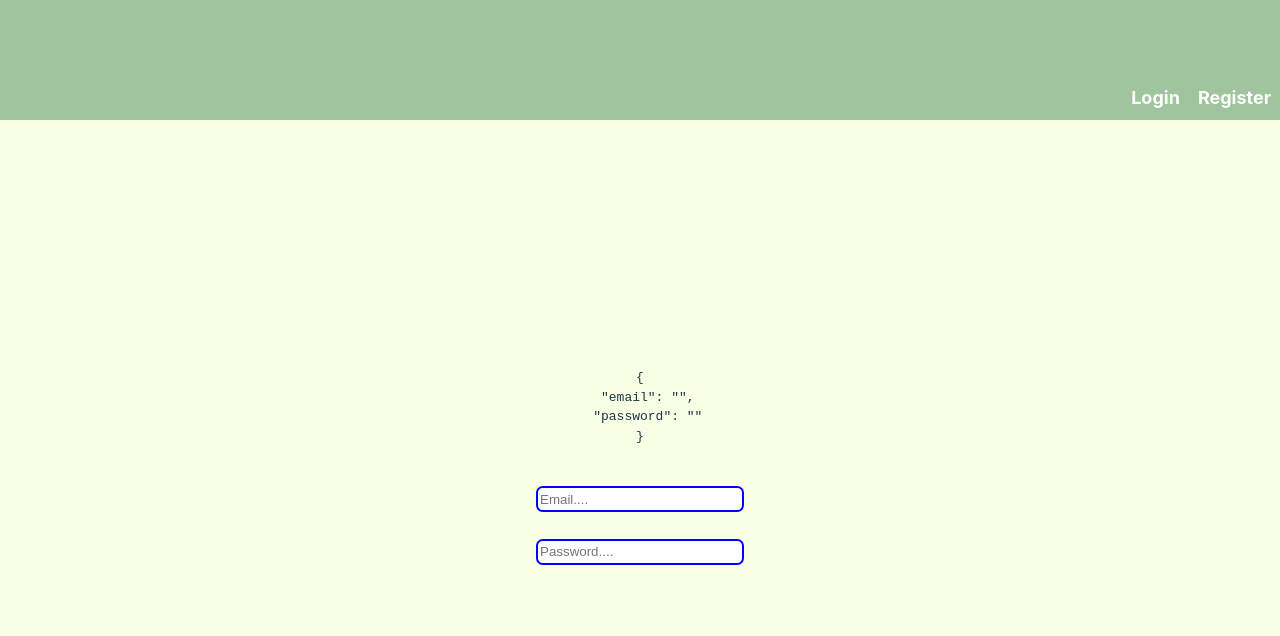
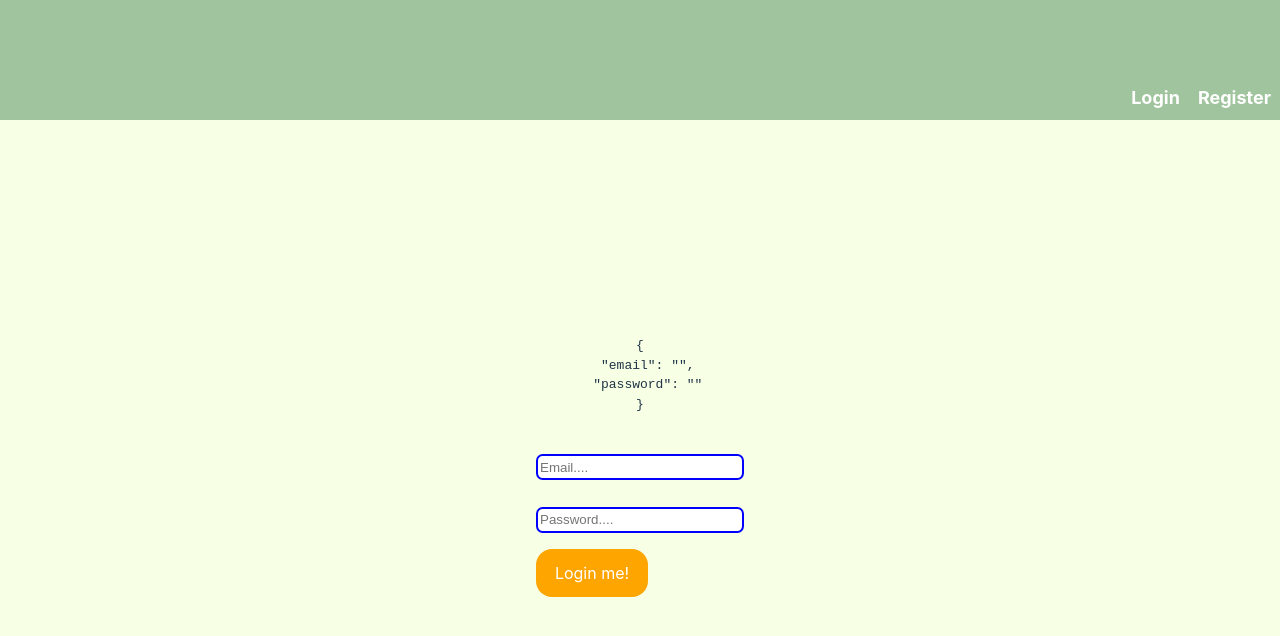
Before and after one commit to GeeksHubsAcademy/FSD0423ReactCards, a React (Vite) app: page /login in a window 1280 px wide. Shown: the top 636 px of the page. Built offline with nearby package versions, Linux system fonts and the light colour scheme.

Commit message:
Login en react realizado correctamente, ...

```diff
--- a/package.json
+++ b/package.json
@@ -11,6 +11,7 @@
   },
   "dependencies": {
     "axios": "^1.4.0",
+    "jwt-decode": "^3.1.2",
     "react": "^18.2.0",
     "react-dom": "^18.2.0",
     "react-router-dom": "^6.13.0"
--- a/src/pages/Login/Login.css
+++ b/src/pages/Login/Login.css
@@ -16,3 +16,28 @@
 .errorText {
     color: red;
 }
+
+.botonLogin {
+
+    height: 3em;
+    width: 7em;
+
+    background-color: orange;
+    color: white;
+
+    cursor: pointer;
+    transition: 0.2s;
+
+    border-radius: 1em;
+    margin-top: 1em;
+
+    display: flex;
+    justify-content: center;
+    align-items: center;
+}
+
+.botonLogin:hover {
+
+    transition: 0.2s;
+    background-color: darkorange;
+}
--- a/src/pages/Login/Login.jsx
+++ b/src/pages/Login/Login.jsx
@@ -1,72 +1,106 @@
-
-import React, {useState} from 'react';
+import React, { useState } from "react";
+import jwt_decode from "jwt-decode";
 import "./Login.css";
-import { InputText } from '../../common/InputText/InputText';
-import { checkError } from '../../services/useful';
+import { InputText } from "../../common/InputText/InputText";
+import { checkError } from "../../services/useful";
+import { loginMe } from "../../services/apiCalls";
+import { useNavigate } from "react-router-dom";
 
 export const Login = () => {
+  //Instanciamos useNavigate dentro de la constante navigate
+  const navigate = useNavigate();
 
   const [credentials, setCredentials] = useState({
     email: "",
-        password: ""
-    })
+    password: "",
+  });
 
   const [credentialsError, setCredentialsError] = useState({
     emailError: "",
-        passwordError: ""
-    })
+    passwordError: "",
+  });
+
+  const [welcome, setWelcome] = useState("");
 
   const inputHandler = (e) => {
-
     //Ahora vamos a proceder a bindear o atar los inputs mediante
     //la presente función handler a sus correspondientes estados en el hook, que
     //ahora se llama credentials.
 
-        setCredentials((prevState)=>({
+    setCredentials((prevState) => ({
       ...prevState,
-            [e.target.name] : e.target.value
+      [e.target.name]: e.target.value,
     }));
-
-     }
+  };
 
   const inputCheck = (e) => {
-
     let mensajeError = checkError(e.target.name, e.target.value);
 
-        setCredentialsError((prevState)=>({
+    setCredentialsError((prevState) => ({
       ...prevState,
-            [e.target.name + 'Error'] : mensajeError
+      [e.target.name + "Error"]: mensajeError,
     }));
+  };
 
+  const logMe = () => {
+    loginMe(credentials)
+      .then((resultado) => {
+        let decodificado = jwt_decode(resultado.data.token);
+        // console.log(resultado.data.token)
+        // console.log(decodificado);
 
-     }
+        setTimeout(() => {
+          navigate("/");
+        }, 3500);
 
+        setWelcome(`Bienvenid@ de nuevo ${decodificado.name}`);
+      })
+      .catch((error) => console.log(error));
+  };
 
   return (
-         <div className='loginDesign'>
+    <div className="loginDesign">
+      {welcome !== "" ? (
+        <div>{welcome}</div>
+      ) : (
+        <div>
           {/* La utilidad de la siguiente linea es renderizar un hook at tiempo real en el DOM */}
-            {<pre>{JSON.stringify(credentials, null,2)}</pre>}
+          {<pre>{JSON.stringify(credentials, null, 2)}</pre>}
 
           <InputText
             // type, design, placeholder, name, functionHandler, onBlurFunction
             type={"email"}
-                design={credentialsError.emailError === "" ? "normalInput" : "normalInput errorInput"}
+            design={
+              credentialsError.emailError === ""
+                ? "normalInput"
+                : "normalInput errorInput"
+            }
             placeholder={"Email...."}
             name={"email"}
             functionHandler={inputHandler}
             onBlurFunction={inputCheck}
           />
-            <div className='errorText'>{credentialsError.emailError}</div>
+          <div className="errorText">{credentialsError.emailError}</div>
           <InputText
             // type, design, placeholder, name, functionHandler, onBlurFunction
             type={"password"}
-                design={credentialsError.passwordError === "" ? "normalInput" : "normalInput errorInput"}
+            design={
+              credentialsError.passwordError === ""
+                ? "normalInput"
+                : "normalInput errorInput"
+            }
             placeholder={"Password...."}
             name={"password"}
             functionHandler={inputHandler}
             onBlurFunction={inputCheck}
           />
-            <div className='errorText'>{credentialsError.passwordError}</div>
+          <div className="errorText">{credentialsError.passwordError}</div>
+
+          <div onClick={() => logMe()} className="botonLogin">
+            Login me!
           </div>
-     )
-}
+        </div>
+      )}
+    </div>
+  );
+};
--- a/src/services/apiCalls.js
+++ b/src/services/apiCalls.js
@@ -7,3 +7,11 @@ export const bringProducts = async () => {
 
     return await axios.get(`https://rickandmortyapi.com/api/character/?page=17`);
 };
+
+export const loginMe = async (credentials) => {
+
+    //Esto es un ejemplo de como enviamos un body por axios en un protocolo POST
+    return await axios.post(`urldelbackendqueseencargadellogin`, credentials);
+
+
+}
```
Also changed, not shown: 1 other file (tests, documents, lock files or other folders). Lines whose indentation alone changed are shown as unchanged.
